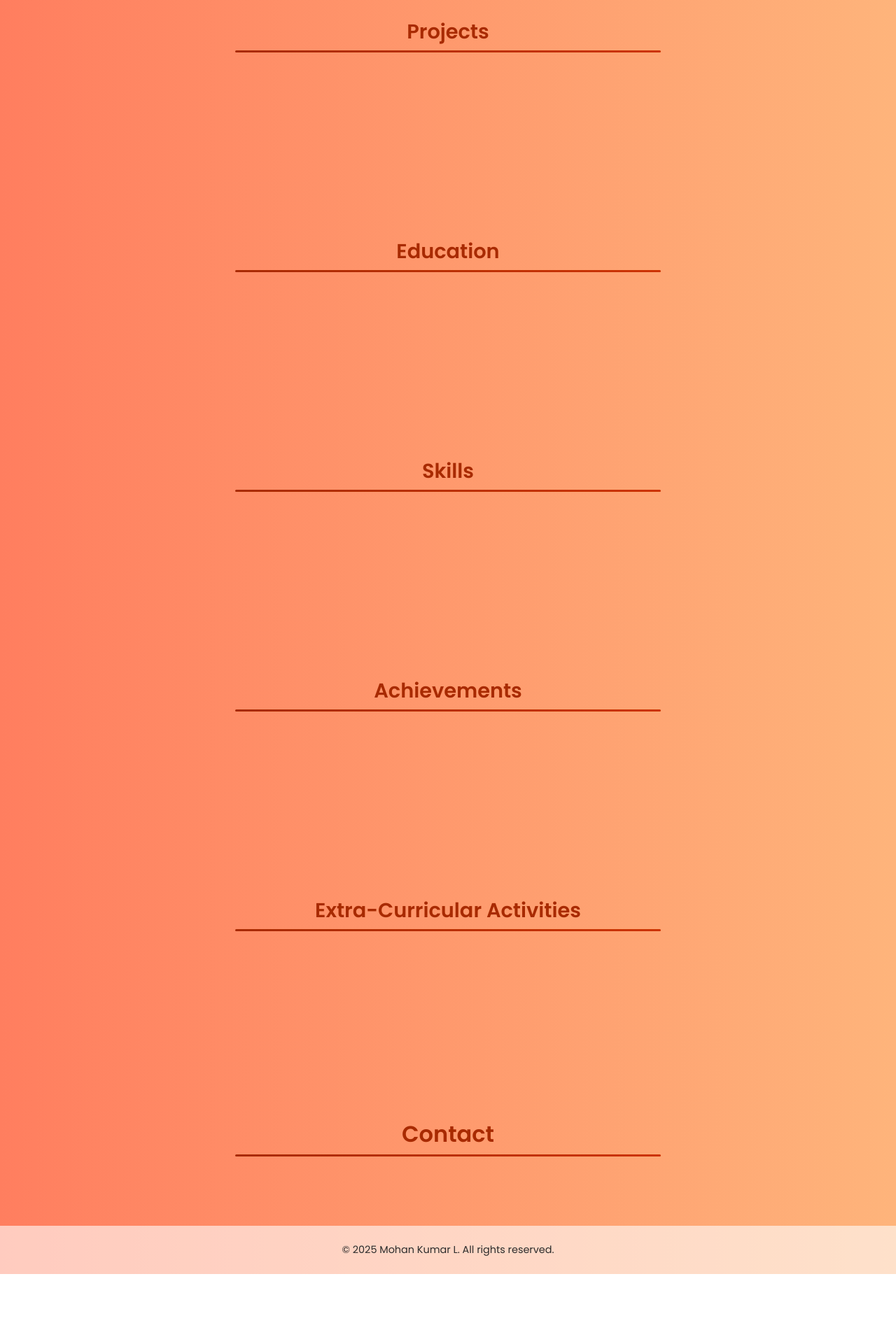
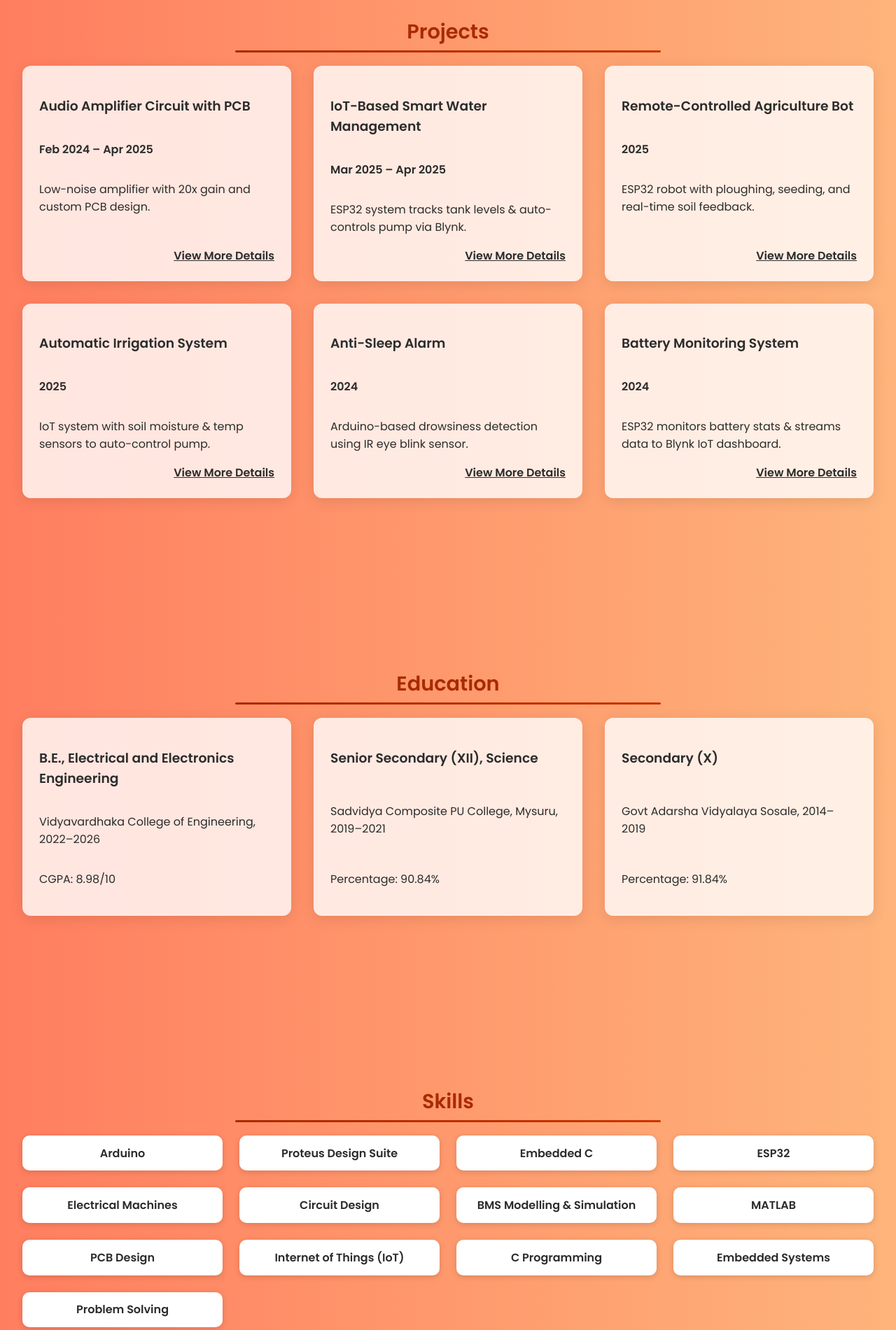
Before and after one commit to MohanKumarL24/mohankumar1018.github.io, a plain HTML site: page index.html in a window 1280 px wide. Shown: the part 600-2501 px from the top of the page at 70% size. Before the commit the page ends 2421 px from the top, so only its background shows below. Drawn offline with Linux system fonts and the light colour scheme.

Commit message:
Add files via upload

```diff
--- a/index.html
+++ b/index.html
@@ -80,7 +80,7 @@
       background: #f1f1f1;
     }
 
-    /* Updated Heading Styles with Dark Rust Color */
+    /* UPDATED HEADING STYLES (ONLY COLOR CHANGED) */
     h2 {
       font-size: 1.8rem;
       margin-bottom: 1.2rem;
@@ -119,6 +119,7 @@
       padding-left: 0.8rem;
     }
 
+    /* REST OF THE ORIGINAL STYLES UNCHANGED */
     .cards {
       display: grid;
       grid-template-columns: repeat(3, 1fr);
@@ -244,7 +245,7 @@
 </head>
 <body>
 
-<!-- [All your existing HTML content remains exactly the same] -->
+<!-- ALL ORIGINAL CONTENT REMAINS EXACTLY THE SAME -->
 <nav>
   <div><strong>Mohan Kumar L</strong></div>
   <ul>
@@ -268,41 +269,148 @@
 <section id="projects">
   <h2>Projects</h2>
   <div class="cards">
-    <!-- Project cards remain the same -->
+    <div class="card">
+      <h3>Audio Amplifier Circuit with PCB</h3>
+      <p><strong>Feb 2024 – Apr 2025</strong></p>
+      <p>Low-noise amplifier with 20x gain and custom PCB design.</p>
+      <a href="amplifier.html">View More Details</a>
+    </div>
+    <div class="card">
+      <h3>IoT-Based Smart Water Management</h3>
+      <p><strong>Mar 2025 – Apr 2025</strong></p>
+      <p>ESP32 system tracks tank levels & auto-controls pump via Blynk.</p>
+      <a href="water-management.html">View More Details</a>
+    </div>
+    <div class="card">
+      <h3>Remote-Controlled Agriculture Bot</h3>
+      <p><strong>2025</strong></p>
+      <p>ESP32 robot with ploughing, seeding, and real-time soil feedback.</p>
+      <a href="agriculture-bot.html">View More Details</a>
+    </div>
+    <div class="card">
+      <h3>Automatic Irrigation System</h3>
+      <p><strong>2025</strong></p>
+      <p>IoT system with soil moisture & temp sensors to auto-control pump.</p>
+      <a href="irrigation-system.html">View More Details</a>
+    </div>
+    <div class="card">
+      <h3>Anti-Sleep Alarm</h3>
+      <p><strong>2024</strong></p>
+      <p>Arduino-based drowsiness detection using IR eye blink sensor.</p>
+      <a href="anti-sleep-alarm.html">View More Details</a>
+    </div>
+    <div class="card">
+      <h3>Battery Monitoring System</h3>
+      <p><strong>2024</strong></p>
+      <p>ESP32 monitors battery stats & streams data to Blynk IoT dashboard.</p>
+      <a href="battery-monitor.html">View More Details</a>
+    </div>
   </div>
 </section>
 
 <section id="education">
   <h2>Education</h2>
   <div class="cards">
-    <!-- Education cards remain the same -->
+    <div class="card">
+      <h3>B.E., Electrical and Electronics Engineering</h3>
+      <p>Vidyavardhaka College of Engineering, 2022–2026</p>
+      <p>CGPA: 8.98/10</p>
+    </div>
+    <div class="card">
+      <h3>Senior Secondary (XII), Science</h3>
+      <p>Sadvidya Composite PU College, Mysuru, 2019–2021</p>
+      <p>Percentage: 90.84%</p>
+    </div>
+    <div class="card">
+      <h3>Secondary (X)</h3>
+      <p>Govt Adarsha Vidyalaya Sosale, 2014–2019</p>
+      <p>Percentage: 91.84%</p>
+    </div>
   </div>
 </section>
 
 <section id="skills">
   <h2>Skills</h2>
   <div class="skills-grid">
-    <!-- Skills remain the same -->
+    <div class="skill">Arduino</div>
+    <div class="skill">Proteus Design Suite</div>
+    <div class="skill">Embedded C</div>
+    <div class="skill">ESP32</div>
+    <div class="skill">Electrical Machines</div>
+    <div class="skill">Circuit Design</div>
+    <div class="skill">BMS Modelling & Simulation</div>
+    <div class="skill">MATLAB</div>
+    <div class="skill">PCB Design</div>
+    <div class="skill">Internet of Things (IoT)</div>
+    <div class="skill">C Programming</div>
+    <div class="skill">Embedded Systems</div>
+    <div class="skill">Problem Solving</div>
   </div>
 </section>
 
 <section id="achievements">
   <h2>Achievements</h2>
   <div class="block-section">
-    <!-- Achievement blocks remain the same -->
+    <div class="block">
+      <h3>Highlights</h3>
+      <ul>
+        <li>🥇 Secured 1st Rank in 4th semester with SGPA 9.6</li>
+        <li>🏅 Secured 4th Rank in 3rd semester with SGPA 8.80</li>
+        <li>🏆 Won 1st Prize in state-level project competition "Vriddheee"</li>
+        <li>🏅 Best Student for Co-Curricular Activities, 2025</li>
+      </ul>
+    </div>
   </div>
 </section>
 
 <section id="extra">
   <h2>Extra-Curricular Activities</h2>
   <div class="block-section">
-    <!-- Activity blocks remain the same -->
+    <div class="block">
+      <h3>Volunteer</h3>
+      <ul>
+        <li>7-day NSS Camp, Ramanahalli – 2024</li>
+        <li>National Level NSS Hackathon "Haxerve 2.0" – 2025</li>
+        <li>Faculty Development Program – 2024 & 2025</li>
+        <li>Hackathon "Sustainable Solutions" – 2024</li>
+      </ul>
+    </div>
+    <div class="block">
+      <h3>Memberships</h3>
+      <ul>
+        <li>VVCE-BAJA (Electrical Powertrain Group) – 2025</li>
+        <li>IEEE PES and PELS Society – 2024–2026</li>
+      </ul>
+    </div>
+    <div class="block">
+      <h3>Mentorship</h3>
+      <ul>
+        <li>Embedded System Workshop – May 2024</li>
+        <li>Basic Electrical Workshop – 2024</li>
+        <li>PCB Design Workshop – 2023</li>
+        <li>"Build Your Own Robot" Workshop – 2024</li>
+      </ul>
+    </div>
   </div>
 </section>
 
 <section id="contact">
   <h2>Contact</h2>
-  <!-- Contact content remains the same -->
+  <div class="social-icons">
+    <a href="https://linkedin.com/in/mohan024" target="_blank" title="LinkedIn">
+      <img src="https://cdn.jsdelivr.net/gh/devicons/devicon/icons/linkedin/linkedin-original.svg" alt="LinkedIn">
+    </a>
+    <a href="https://github.com/mohankumar1018" target="_blank" title="GitHub">
+      <img src="https://cdn.jsdelivr.net/gh/devicons/devicon/icons/github/github-original.svg" alt="GitHub">
+    </a>
+    <a href="mailto:mohankumarl1018@gmail.com" title="Email">
+      <img src="https://cdn-icons-png.flaticon.com/512/732/732200.png" alt="Gmail">
+    </a>
+  </div>
+  <div class="contact-info">
+    <p>Email: <a href="mailto:mohankumarl1018@gmail.com">mohankumarl1018@gmail.com</a></p>
+    <p>Phone: <a href="tel:+918494867375">+91-8494867375</a></p>
+  </div>
 </section>
 
 <footer>
```
